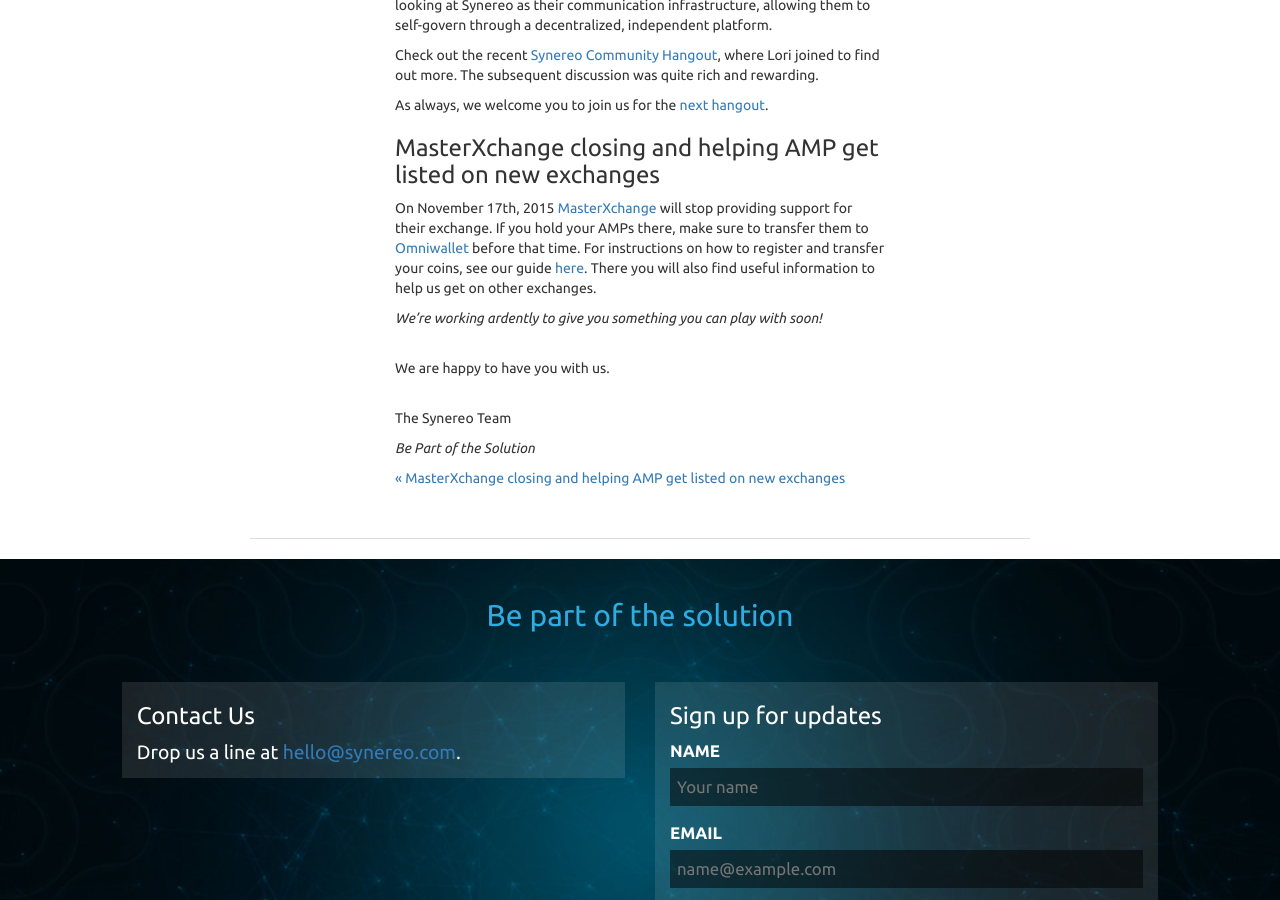
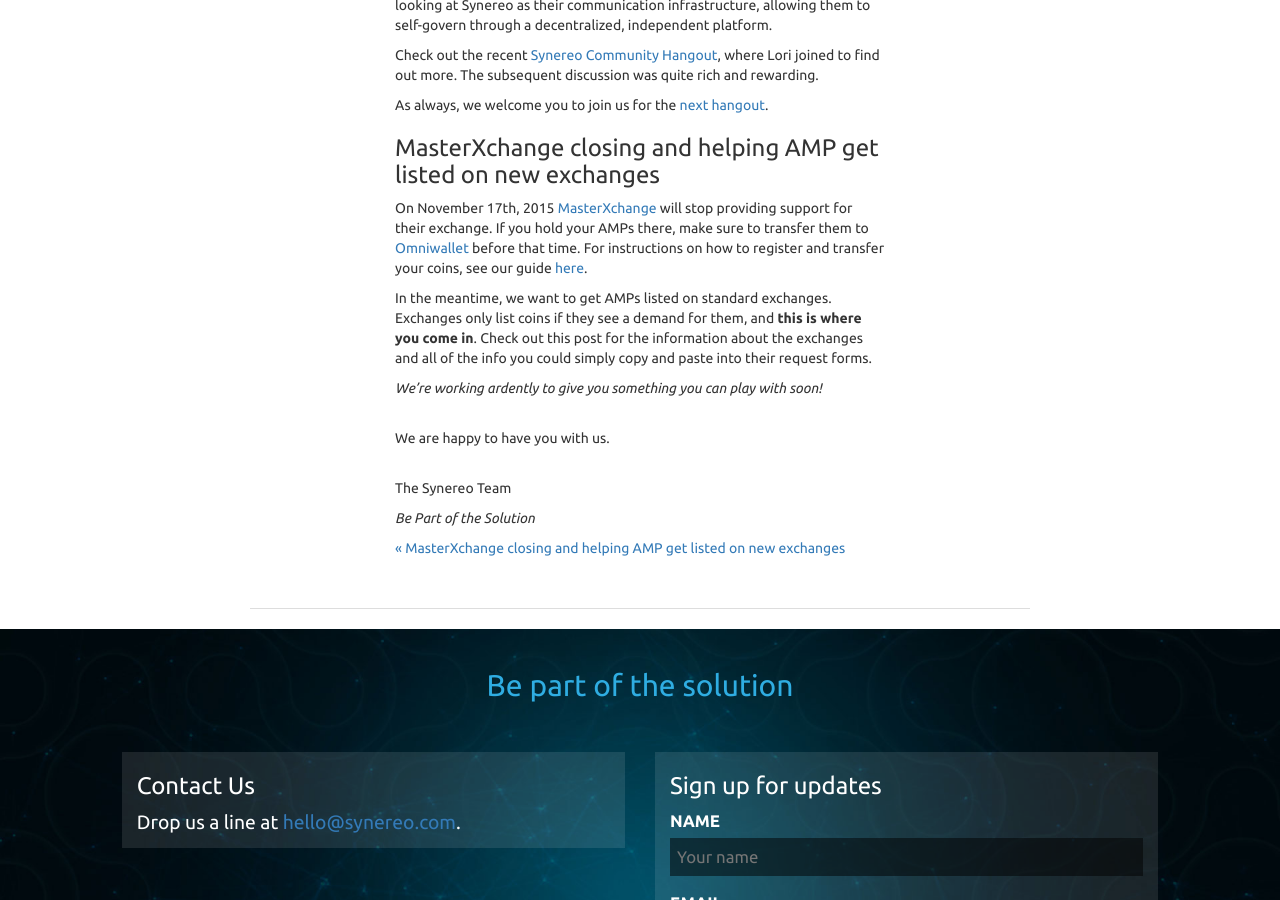
Before and after one commit to synereo/blog.synereo.com, a Jekyll site: the page built from _posts/2015-10-28-synereo-news.markdown, in a window 1280 px wide and 900 px high, scrolled down 1986 px. Built offline with Jekyll 4.4.1, drawn with Linux system fonts in a browser that asks for light colours; nearby versions of some CDN libraries; a script that is not in the unit is left out.

Commit message:
added extra paragraph
added extra paragraph

```diff
--- a/_posts/2015-10-28-synereo-news.markdown
+++ b/_posts/2015-10-28-synereo-news.markdown
@@ -39,7 +39,9 @@
 
 ### MasterXchange closing and helping AMP get listed on new exchanges
 
-On November 17th, 2015 [MasterXchange](https://masterxchange.com) will stop providing support for their exchange. If you hold your AMPs there, make sure to transfer them to [Omniwallet](https://omniwallet.org/) before that time. For instructions on how to register and transfer your coins, see our guide [here](http://blog.synereo.com/2015/10/27/MasterXchange-closing-and-helping-AMPs/). There you will also find useful information to help us get on other exchanges.
+On November 17th, 2015 [MasterXchange](https://masterxchange.com) will stop providing support for their exchange. If you hold your AMPs there, make sure to transfer them to [Omniwallet](https://omniwallet.org/) before that time. For instructions on how to register and transfer your coins, see our guide [here](http://blog.synereo.com/2015/10/27/MasterXchange-closing-and-helping-AMPs/).
+
+In the meantime, we want to get AMPs listed on standard exchanges. Exchanges only list coins if they see a demand for them, and **this is where you come in**. Check out this post for the information about the exchanges and all of the info you could simply copy and paste into their request forms.
 
 *We’re working ardently to give you something you can play with soon!*
 
```
